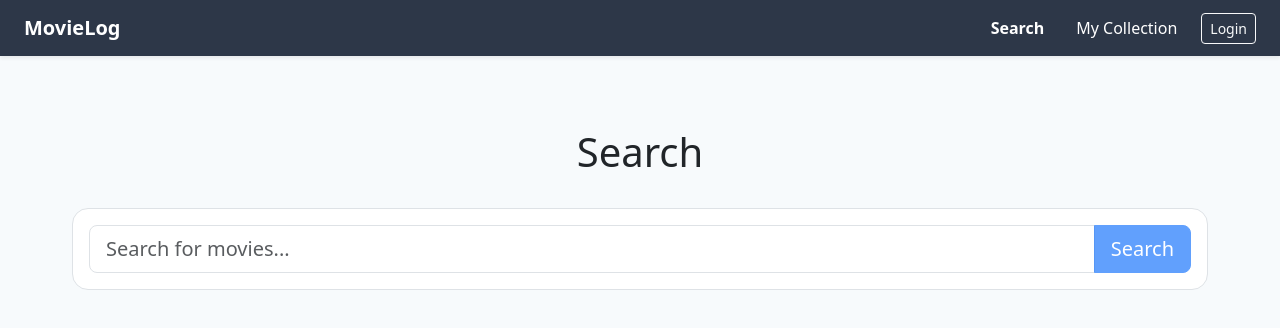
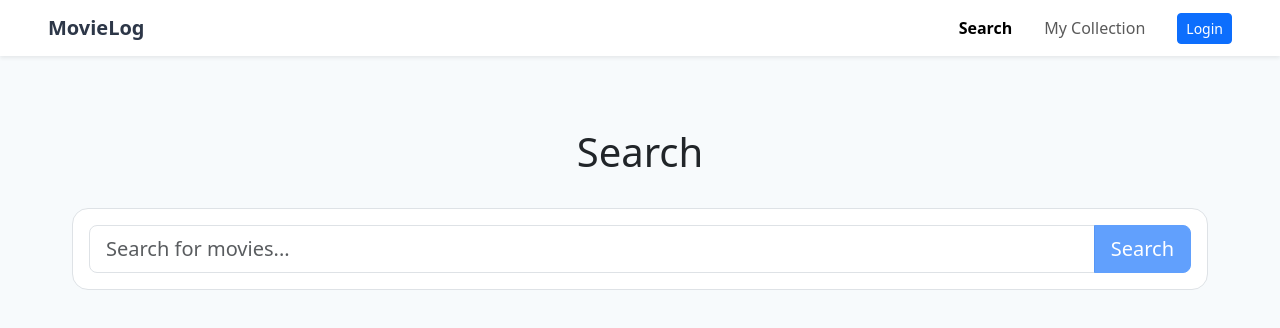
Before and after one commit to joshokeeffecollege/MovieLog, a React (Vite) app in the folder frontend/: page /search in a window 1280 px wide. Shown: the top 328 px of the page. Built offline with nearby package versions, Linux system fonts and the light colour scheme; no server answers.

Commit message:
Update UI and search

```diff
--- a/frontend/src/App.css
+++ b/frontend/src/App.css
@@ -89,3 +89,20 @@ body {
   -webkit-box-orient: vertical;
   overflow: hidden;
 }
+
+.navbar-brand {
+  letter-spacing: 0.4px;
+}
+
+.nav-link {
+  font-weight: 500;
+  color: #495057;
+}
+
+.nav-link:hover {
+  color: var(--primary);
+}
+
+.nav-link.active {
+  color: var(--primary);
+}
--- a/frontend/src/components/Navbar.jsx
+++ b/frontend/src/components/Navbar.jsx
@@ -1,60 +1,77 @@
 import { NavLink } from "react-router-dom";
 
-/**
- * Navigation bar component with branding, navigation links, and user authentication status
- * Features grey theme, movie icon branding, and responsive layout
- */
 export default function Navbar({ user, onLogout }) {
   return (
-    <nav
-      className="navbar navbar-expand-lg shadow-sm"
-      style={{
-        backgroundColor: "var(--primary)",
-      }}
-    >
-      <div className="container-fluid px-4">
+    <nav className="navbar navbar-expand-lg bg-white shadow-sm">
+      <div className="container-fluid px-4 px-lg-5">
+        {/* Brand */}
         <NavLink
           to="/search"
-          className="navbar-brand fw-bold text-white d-flex align-items-center gap-2"
+          className="navbar-brand fw-semibold d-flex align-items-center gap-2"
+          style={{ color: "var(--primary)" }}
         >
-          <span>MovieLog</span>
+          MovieLog
         </NavLink>
 
-        {/* Navigation links */}
-        <div className="navbar-nav ms-auto gap-3 align-items-center">
+        {/* Mobile toggle */}
+        <button
+          className="navbar-toggler"
+          type="button"
+          data-bs-toggle="collapse"
+          data-bs-target="#mainNavbar"
+          aria-controls="mainNavbar"
+          aria-expanded="false"
+          aria-label="Toggle navigation"
+        >
+          <span className="navbar-toggler-icon"></span>
+        </button>
+
+        {/* Navbar content */}
+        <div className="collapse navbar-collapse" id="mainNavbar">
+          <ul className="navbar-nav ms-auto mb-2 mb-lg-0 align-items-lg-center gap-lg-3">
+            <li className="nav-item">
               <NavLink
+                to="/search"
                 className={({ isActive }) =>
-              `nav-link text-white ${isActive ? "fw-bold" : ""}`
+                  `nav-link ${isActive ? "active fw-semibold" : ""}`
                 }
-            to="/search"
               >
                 Search
               </NavLink>
+            </li>
+
+            <li className="nav-item">
               <NavLink
+                to="/collection"
                 className={({ isActive }) =>
-              `nav-link text-white ${isActive ? "fw-bold" : ""}`
+                  `nav-link ${isActive ? "active fw-semibold" : ""}`
                 }
-            to="/collection"
               >
                 My Collection
               </NavLink>
+            </li>
+          </ul>
 
-          {/* Authentication status - show login or user info */}
+          {/* Auth section */}
+          <div className="d-flex align-items-center gap-3 ms-lg-4">
             {!user ? (
-            <NavLink className="btn btn-outline-light btn-sm" to="/login">
+              <NavLink to="/login" className="btn btn-primary btn-sm">
                 Login
               </NavLink>
             ) : (
-            <div className="d-flex align-items-center gap-3">
-              <span className="text-white-50 small">{user.email}</span>
+              <>
+                <span className="text-muted small d-none d-lg-inline">
+                  {user.email}
+                </span>
                 <button
-                className="btn btn-outline-light btn-sm"
+                  className="btn btn-outline-primary btn-sm"
                   onClick={onLogout}
                 >
                   Logout
                 </button>
+              </>
+            )}
           </div>
-          )}
         </div>
       </div>
     </nav>
--- a/frontend/src/pages/CollectionPage.jsx
+++ b/frontend/src/pages/CollectionPage.jsx
@@ -35,6 +35,7 @@ export default function CollectionPage() {
   const [items, setItems] = useState([]);
   const [loading, setLoading] = useState(true);
   const [error, setError] = useState("");
+  const [sortBy, setSortBy] = useState("added"); // added, title, rating, year
 
   // Check for authentication token
   const token = localStorage.getItem("token");
@@ -72,6 +73,21 @@ export default function CollectionPage() {
     }
   }
 
+  // Sort items based on selected criteria
+  const sortedItems = [...items].sort((a, b) => {
+    switch (sortBy) {
+      case "title":
+        return a.title.localeCompare(b.title);
+      case "rating":
+        return (b.vote_average || 0) - (a.vote_average || 0);
+      case "year":
+        return (b.release_date || "").localeCompare(a.release_date || "");
+      case "added":
+      default:
+        return b.id - a.id; // Most recently added first
+    }
+  });
+
   // Prompt for login if not authenticated
   if (!token) {
     return (
@@ -93,6 +109,27 @@ export default function CollectionPage() {
         <div>
           <h1 className="h3 mb-0">My Collection</h1>
         </div>
+
+        {/* Sort dropdown */}
+        {items.length > 0 && (
+          <div className="d-flex align-items-center gap-2">
+            <label htmlFor="sort-select" className="mb-0 small text-secondary">
+              Sort by:
+            </label>
+            <select
+              id="sort-select"
+              className="form-select form-select-sm"
+              value={sortBy}
+              onChange={(e) => setSortBy(e.target.value)}
+              style={{ width: "auto" }}
+            >
+              <option value="added">Recently Added</option>
+              <option value="title">Title (A-Z)</option>
+              <option value="rating">Rating (High-Low)</option>
+              <option value="year">Year (Newest)</option>
+            </select>
+          </div>
+        )}
       </div>
 
       {/* Error and loading */}
@@ -117,7 +154,7 @@ export default function CollectionPage() {
 
       {/* Maps the collection to a bootstrap grid */}
       <div className="row row-cols-2 row-cols-sm-4 row-cols-md-6 row-cols-xl-8 g-3">
-        {items.map((m) => (
+        {sortedItems.map((m) => (
           <div key={m.id} className="col">
             <CollectionMovieCard movie={m} onRemove={onRemove} />
           </div>
```
Also changed, not shown: frontend/src/pages/MovieDetailsPage.jsx (+63 -16 lines), 1 other file (tests, documents, lock files or other folders). Lines whose indentation alone changed are shown as unchanged.
